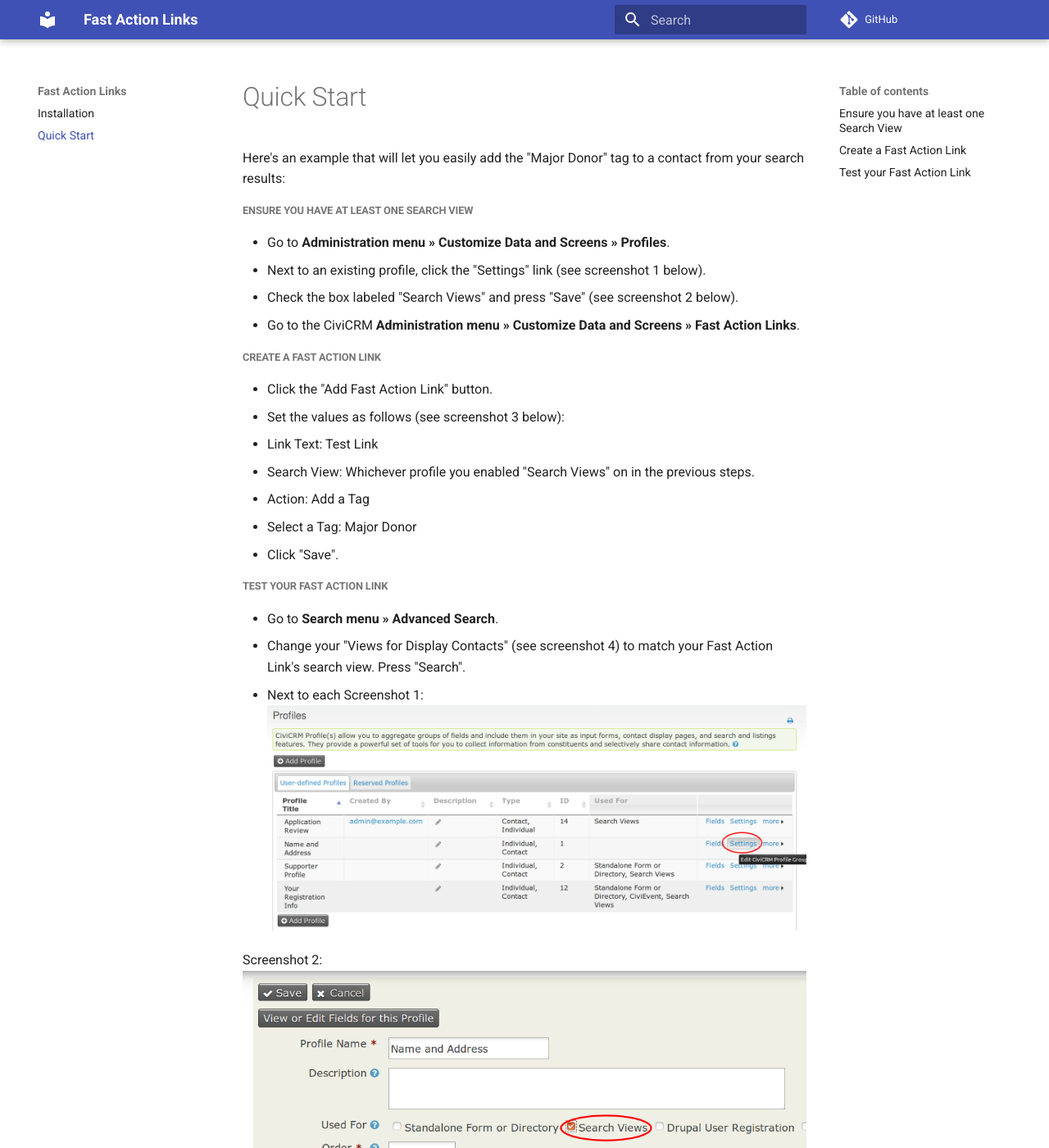
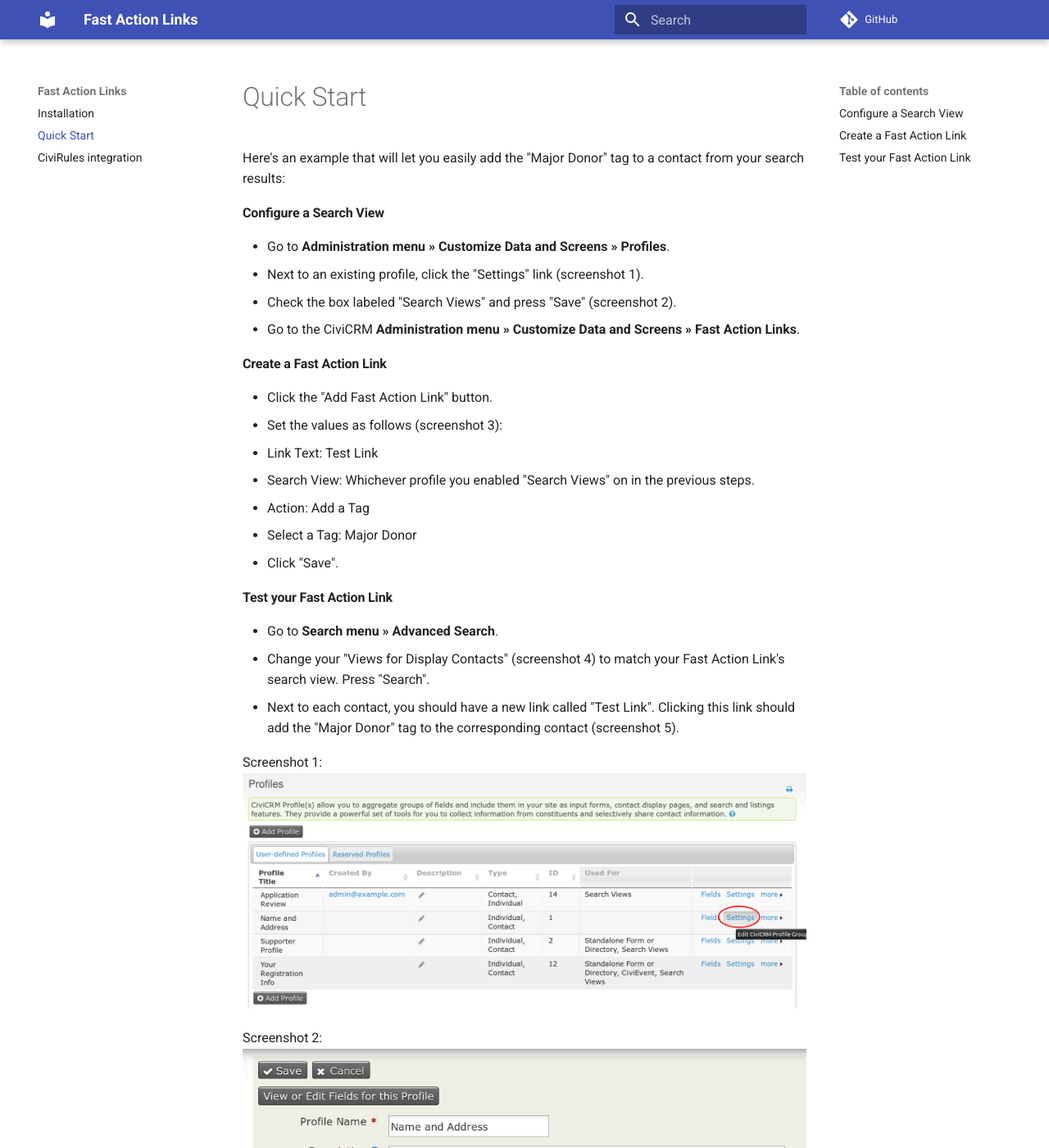
Before and after one commit to MegaphoneJon/com.megaphonetech.fastactionlinks, an MkDocs documentation site: the page built from docs/quick-start.md, in a window 1280 px wide and 1400 px high. Shown: the whole window at 82% size. Built offline with MkDocs 1.6.1 and Material for MkDocs 9.7.7, drawn with Linux system fonts in a browser that asks for light colours; comment, search, counter and statistics services are not loaded; old or Windows-style settings are respelled for this version of MkDocs.

Commit message:
Finish quick start docs, also write CiviRules integration docs

```diff
--- a/docs/quick-start.md
+++ b/docs/quick-start.md
@@ -2,25 +2,26 @@
 
 Here's an example that will let you easily add the "Major Donor" tag to a contact from your search results:
 
-##### Ensure you have at least one Search View
+#### Configure a Search View
 * Go to **Administration menu » Customize Data and Screens » Profiles**.
-* Next to an existing profile, click the "Settings" link (see screenshot 1 below).
-* Check the box labeled "Search Views" and press "Save" (see screenshot 2 below).
+* Next to an existing profile, click the "Settings" link (screenshot 1).
+* Check the box labeled "Search Views" and press "Save" (screenshot 2).
 * Go to the CiviCRM **Administration menu » Customize Data and Screens » Fast Action Links**.
 
-##### Create a Fast Action Link
+#### Create a Fast Action Link
 * Click the "Add Fast Action Link" button.
-* Set the values as follows (see screenshot 3 below):
+* Set the values as follows (screenshot 3):
  * Link Text: Test Link
  * Search View: Whichever profile you enabled "Search Views" on in the previous steps.
  * Action: Add a Tag
  * Select a Tag: Major Donor
 * Click "Save".
 
-##### Test your Fast Action Link
+#### Test your Fast Action Link
 * Go to **Search menu » Advanced Search**.
-* Change your "Views for Display Contacts" (see screenshot 4) to match your Fast Action Link's search view.  Press "Search".
-* Next to each
+* Change your "Views for Display Contacts" (screenshot 4) to match your Fast Action Link's search view.  Press "Search".
+* Next to each contact, you should have a new link called "Test Link".  Clicking this link should add the "Major Donor" tag to the corresponding contact (screenshot 5).
+
 Screenshot 1:
 ![Screenshot of "Profiles" menu showing "Settings" link](img/Selection_141.png)
 
--- a/mkdocs.yml
+++ b/mkdocs.yml
@@ -19,3 +19,4 @@ markdown_extensions:
 pages:
   - Installation: index.md
   - Quick Start: quick-start.md
+  - CiviRules integration: civirules-integration.md
```
Also changed, not shown: docs/civirules-integration.md (added, +17 -0 lines), docs/img/Selection_144.png (added), docs/img/Selection_145.png (added), docs/img/Selection_146.png (added).
